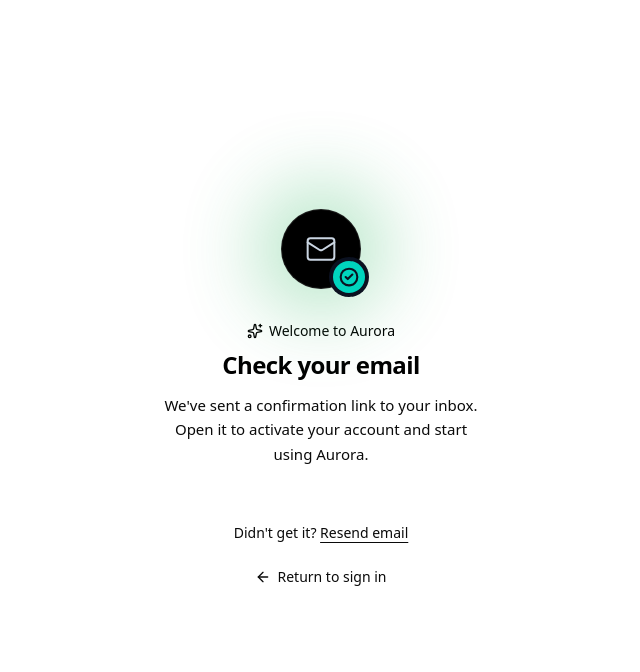
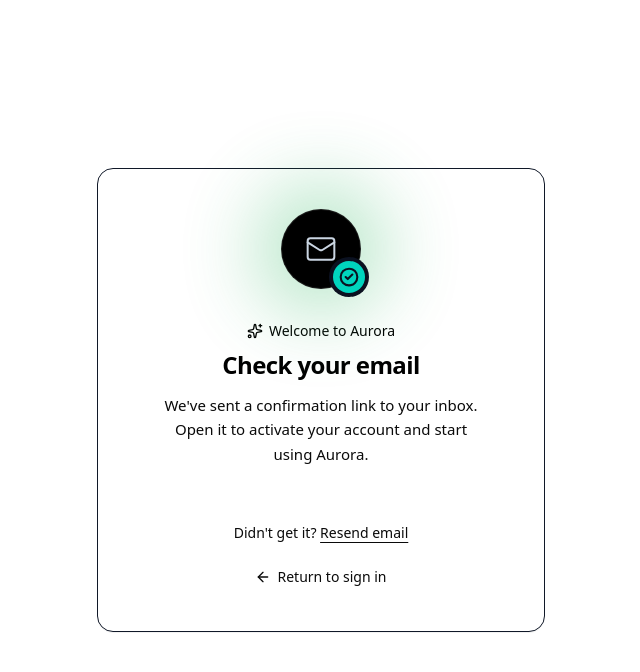
Before and after one commit to Mhando-Z/Aurora, a Next.js app: page /checkemail in a window 1280 px wide. Shown: the top 672 px of the page, without its empty margins (319-959 px from the left). Built offline with nearby package versions, Linux system fonts and the light colour scheme; a web font is replaced by a local one.

Commit message:
Phase One

```diff
--- a/src/app/(auth)/checkemail/page.jsx
+++ b/src/app/(auth)/checkemail/page.jsx
@@ -28,7 +28,7 @@
         variants={container}
         initial="hidden"
         animate="show"
-        className="w-full max-w-md rounded-2xl border border-white/10 bg-white p-10 text-center backdrop-blur-sm"
+        className="w-full max-w-md rounded-2xl border shadow-2xs border-gray-900 bg-white p-10 text-center backdrop-blur-sm"
       >
         {/* Icon + congratulatory check badge */}
         <motion.div variants={rise} className="relative mx-auto mb-8 h-20 w-20">
```
